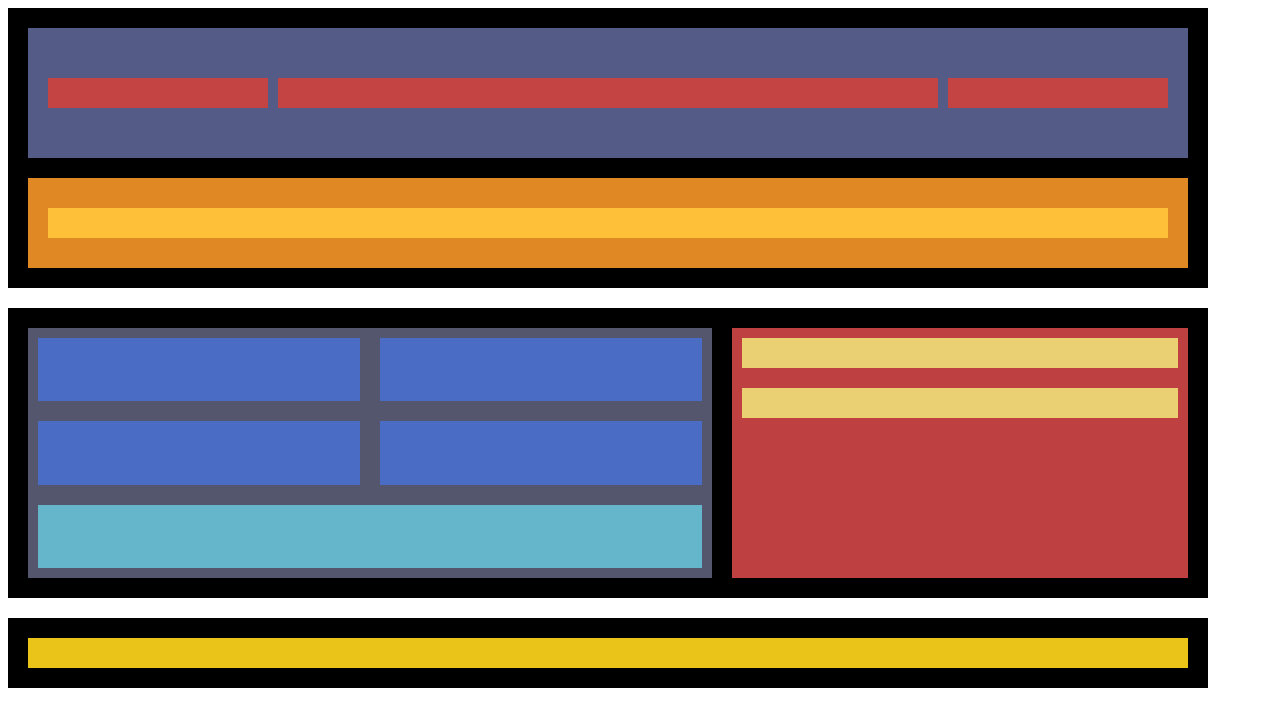
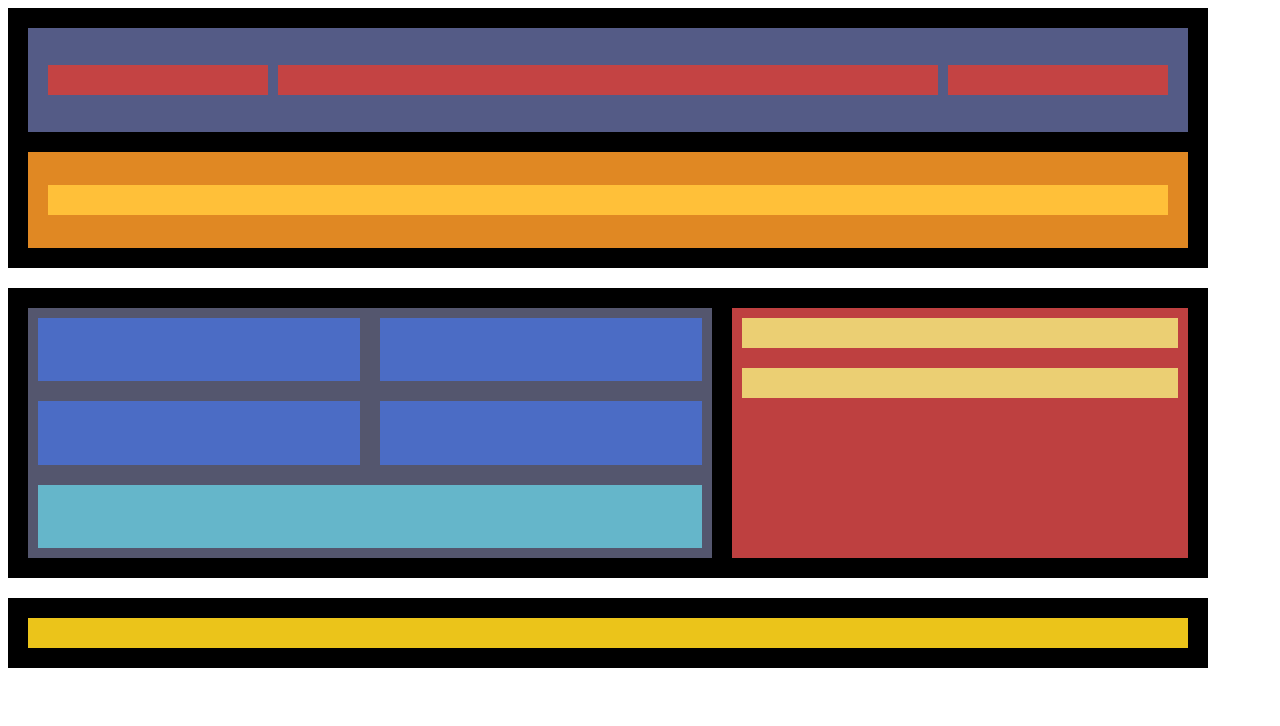
Before and after one commit to LienaPuey/Actividades, a plain HTML site: page Sprint1/nivel-1/index.html in a window 1280 px wide. Drawn offline with Linux system fonts and the light colour scheme.

Commit message:
correccion

```diff
--- a/Sprint1/nivel-1/style.css
+++ b/Sprint1/nivel-1/style.css
@@ -21,7 +21,7 @@ body {
 
     .azul {
         background-color: #545B86;
-        height: 90px;
+        height: 4rem;
         margin-bottom: 20px;
         display: flex;
         padding: 20px;
@@ -53,7 +53,7 @@ body {
 
     .naranja {
         background-color: #e08823;
-        height: 90px;
+        height: 6rem;
         display: flex;
 
     }
```
